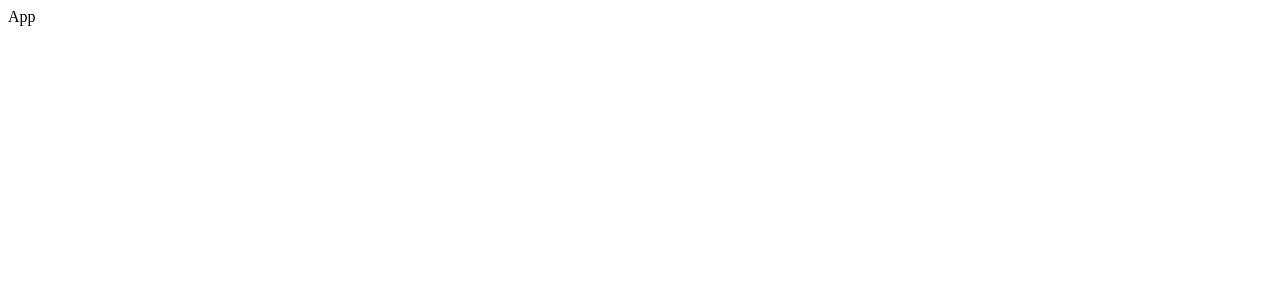
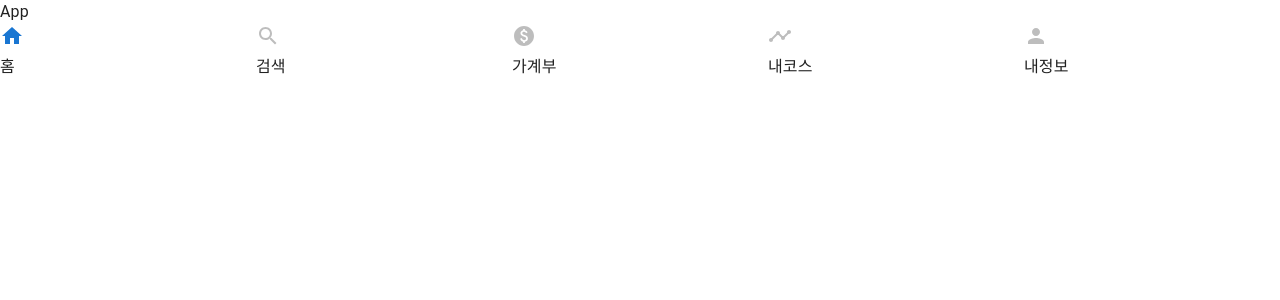
Before and after one commit to leecho87/triper-react, a React (Create React App) app: page / in a window 1280 px wide. Shown: the top 300 px of the page. Built offline with nearby package versions, Linux system fonts and the light colour scheme.

Commit message:
mui 아이콘 추가, 레이아웃, 페이지 컴포넌트 생성

```diff
--- a/package.json
+++ b/package.json
@@ -5,6 +5,7 @@
   "dependencies": {
     "@emotion/react": "^11.10.5",
     "@emotion/styled": "^11.10.5",
+    "@mui/icons-material": "^5.11.0",
     "@mui/material": "^5.11.6",
     "@testing-library/jest-dom": "^5.16.5",
     "@testing-library/react": "^13.4.0",
--- a/src/App.tsx
+++ b/src/App.tsx
@@ -1,6 +1,13 @@
+import { CssBaseline } from '@mui/material';
+import Nav from "components/common/Nav"
+
 const App = () => {
   return (
-    <div>App</div>
+    <>
+      <CssBaseline />
+      <div>App</div>
+      <Nav />
+    </>
   )
 }
 
--- /dev/null
+++ b/src/components/common/Nav.tsx
@@ -0,0 +1,33 @@
+import { Box, Grid, Typography } from "@mui/material";
+import { Home, Search, Paid, RequestPage, Timeline, Person } from "@mui/icons-material";
+
+const Nav = () => {
+    return (
+        <Box>
+            <Grid container>
+                <Grid xs>
+                    <Home color="primary" />
+                    <Typography>홈</Typography>
+                </Grid>
+                <Grid xs>
+                    <Search color="disabled" />
+                    <Typography>검색</Typography>
+                </Grid>
+                <Grid xs>
+                    <Paid color="disabled" />
+                    <Typography>가계부</Typography>
+                </Grid>
+                <Grid xs>
+                    <Timeline color="disabled" />
+                    <Typography>내코스</Typography>
+                </Grid>
+                <Grid xs>
+                    <Person color="disabled" />
+                    <Typography>내정보</Typography>
+                </Grid>
+            </Grid>
+        </Box>
+    )
+}
+
+export default Nav;
--- a/tsconfig.json
+++ b/tsconfig.json
@@ -1,5 +1,6 @@
 {
   "compilerOptions": {
+    "baseUrl": "src",
     "target": "es5",
     "lib": [
       "dom",
```
Also changed, not shown: src/layouts/AuthLayout.tsx (added, +9 -0 lines), src/layouts/TourLayout.tsx (added, +9 -0 lines), src/pages/main/MainPage.tsx (added, +7 -0 lines), src/pages/search/SearchPage.tsx (added, +7 -0 lines), 2 other files (tests, documents, lock files or other folders).
